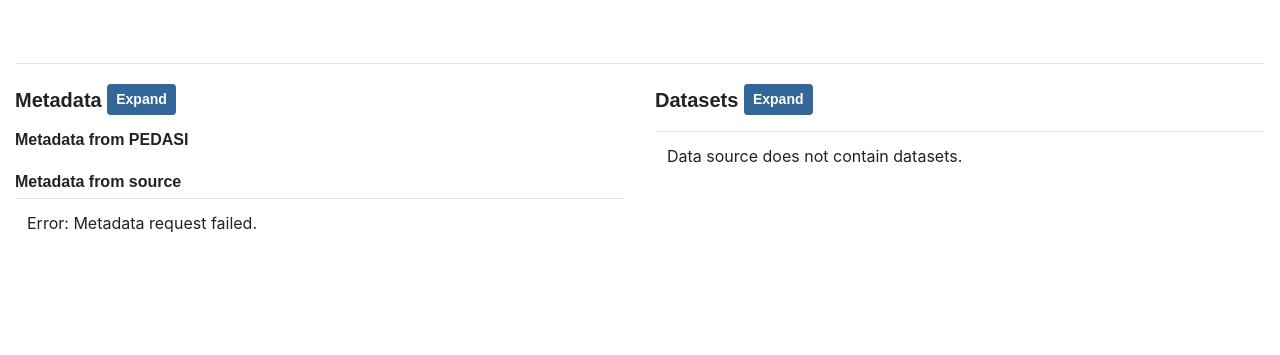
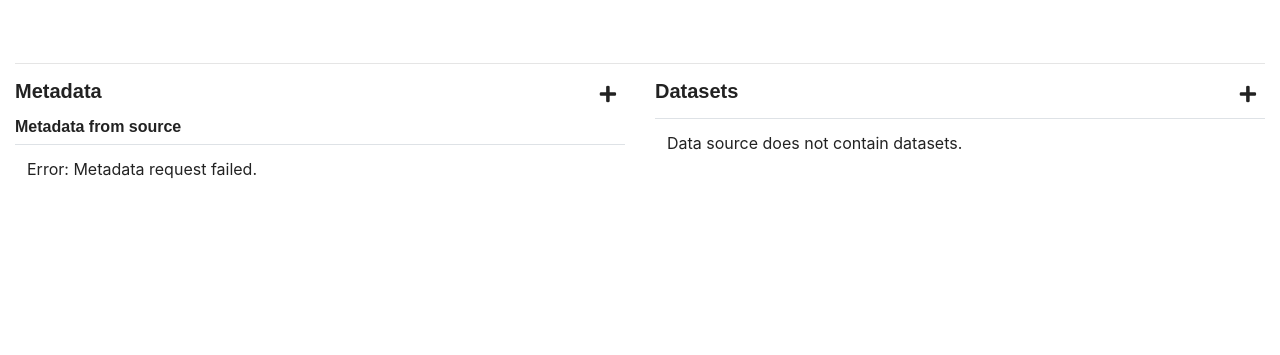
Before and after one commit to tiferrei/PEDASI, a Django app: template datasources/templates/datasources/datasource/explorer.html in a window 1280 px wide. Shown: the part 419-774 px from the top of the page. Run offline with Django 3.2, Linux system fonts and the light colour scheme; the template is opened without the code that fills it, so the values that code supplies are empty; some libraries are stand-ins or nearby versions; some web fonts are replaced.

Commit message:
Replace expand/shrink on api explorer with +/-

```diff
--- a/datasources/static/js/explorer.js
+++ b/datasources/static/js/explorer.js
@@ -246,15 +246,19 @@ function selectDataset(datasetId) {
 function toggleExpandPanel(e) {
     "use strict";
     const button = e.target;
+    const iconPlus = button.querySelector(".toggle-icon-plus");
+    const iconMinus = button.querySelector(".toggle-icon-minus");
     const panel = document.querySelector(button.dataset.target);
 
     if ("expanded" in panel.dataset) {
         panel.style.height = "30vh";
-        button.textContent = "Expand";
+        iconPlus.style.display = "inline";
+        iconMinus.style.display = "none";
         delete panel.dataset.expanded;
     } else {
         panel.style.height = "100%";
-        button.textContent = "Shrink";
+        iconPlus.style.display = "none";
+        iconMinus.style.display = "inline";
         panel.dataset.expanded = "true";
     }
 }
--- a/datasources/templates/datasources/datasource/explorer.html
+++ b/datasources/templates/datasources/datasource/explorer.html
@@ -166,13 +166,17 @@
 
     <div class="row">
         <div class="col-md">
-            <h5>
+            <h5 class="mb-3">
                 Metadata
-                <button class="btn btn-sm btn-info mt-1 mb-2"
-                        onclick="toggleExpandPanel(event)" data-target="#metadataPanel">Expand</button>
+                <button class="btn btn-sm btn-default float-right"
+                        onclick="toggleExpandPanel(event)" data-target="#metadataPanel">
+                    <span class="toggle-icon-plus fas fa-plus fa-lg"></span>
+                    <span class="toggle-icon-minus fas fa-minus fa-lg" style="display: none;"></span>
+                </button>
             </h5>
 
             <div id="metadataPanel" style="overflow-y: auto; height: 30vh;">
+                {% if datasource.metadata_items.count %}
                     <h6>Metadata from PEDASI</h6>
 
                     <table class="table">
@@ -183,6 +187,7 @@
                             </tr>
                         {% endfor %}
                     </table>
+                {% endif %}
 
                 <h6>Metadata from source</h6>
 
@@ -196,10 +201,13 @@
         </div>
 
         <div class="col-md">
-            <h5>
+            <h5 class="mb-3">
                 Datasets
-                <button class="btn btn-sm btn-info mt-1 mb-2"
-                        onclick="toggleExpandPanel(event);" data-target="#datasetsPanel">Expand</button>
+                <button class="btn btn-sm btn-default float-right"
+                        onclick="toggleExpandPanel(event);" data-target="#datasetsPanel">
+                    <span class="toggle-icon-plus fas fa-plus fa-lg"></span>
+                    <span class="toggle-icon-minus fas fa-minus fa-lg" style="display: none;"></span>
+                </button>
             </h5>
 
             <div id="datasetsPanel" style="overflow-y: auto; height: 30vh;">
```
Lines whose indentation alone changed are shown as unchanged.
